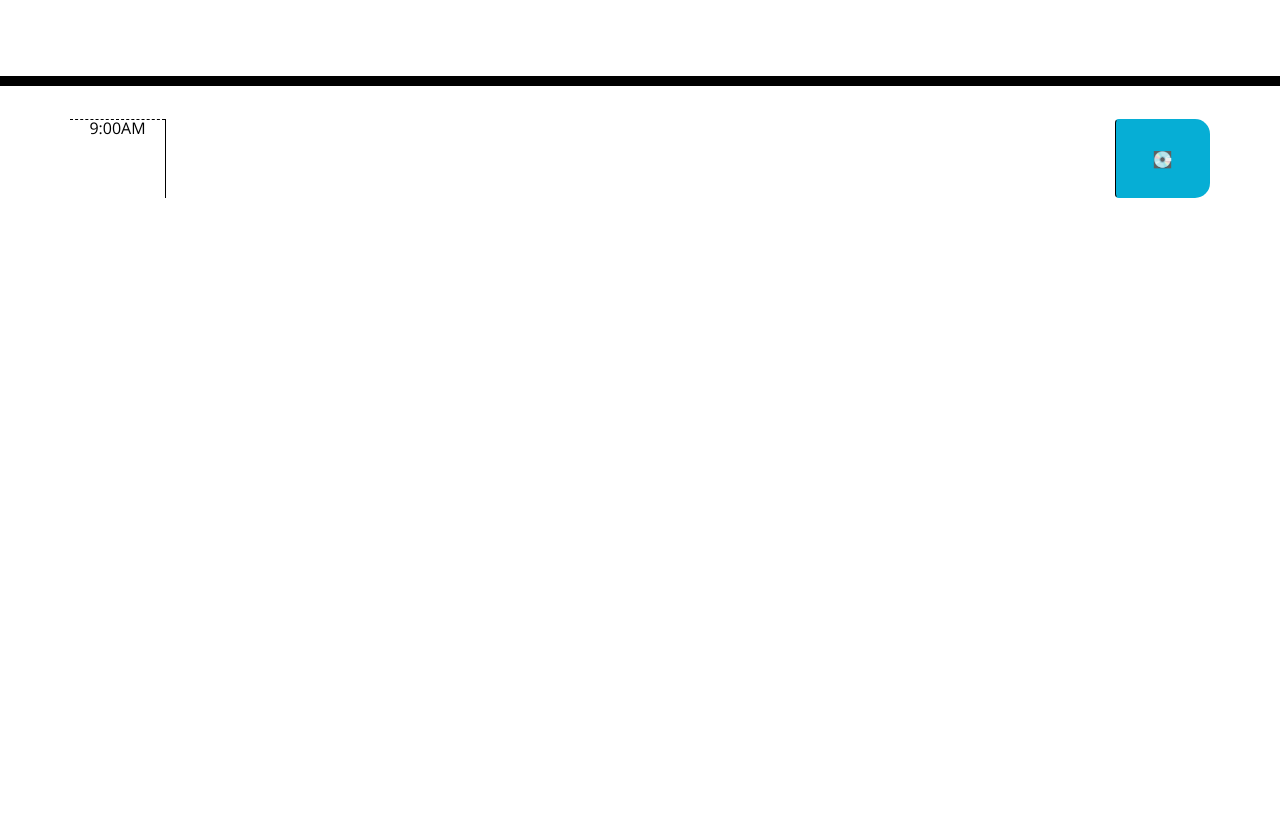
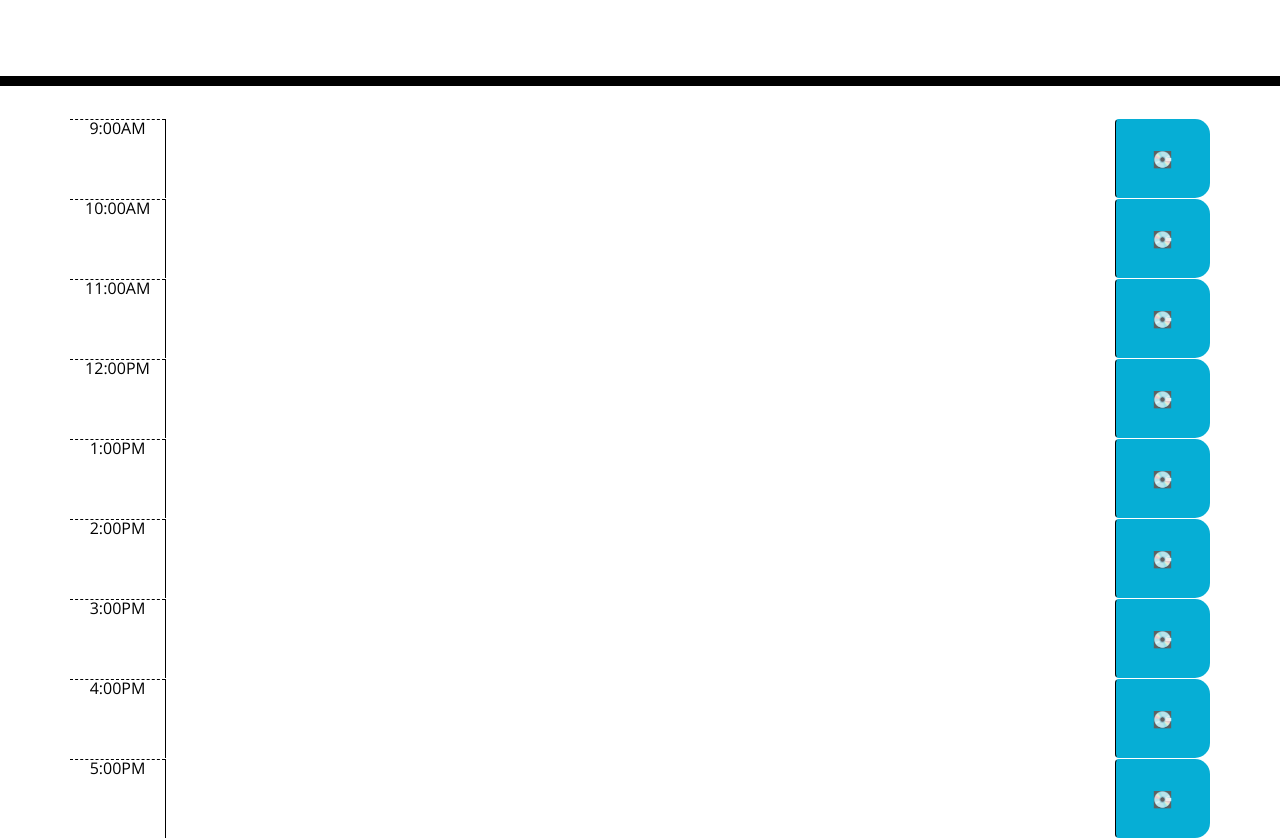
Before and after one commit to jdwerz83/work-scheduler, a plain HTML site: page index.html in a window 1280 px wide. Shown: the part 182-1020 px from the top of the page. Before the commit the page ends 800 px from the top, so only its background shows below. Drawn offline with nearby package versions, Linux system fonts and the light colour scheme.

Commit message:
just repeated and swapped numbers

```diff
--- a/index.html
+++ b/index.html
@@ -35,6 +35,46 @@
         <textarea class="col-md-10 description"></textarea>
         <button class="btn saveBtn col-md-1">💽</button>
       </div>
+      <div id="10" class="row time-block">
+        <div class="col-md-1 hour">10:00AM</div>
+        <textarea class="col-md-10 description"></textarea>
+        <button class="btn saveBtn col-md-1">💽</button>
+      </div>
+      <div id="11" class="row time-block">
+        <div class="col-md-1 hour">11:00AM</div>
+        <textarea class="col-md-10 description"></textarea>
+        <button class="btn saveBtn col-md-1">💽</button>
+      </div>
+      <div id="12" class="row time-block">
+        <div class="col-md-1 hour">12:00PM</div>
+        <textarea class="col-md-10 description"></textarea>
+        <button class="btn saveBtn col-md-1">💽</button>
+      </div>
+      <div id="13" class="row time-block">
+        <div class="col-md-1 hour">1:00PM</div>
+        <textarea class="col-md-10 description"></textarea>
+        <button class="btn saveBtn col-md-1">💽</button>
+      </div>
+      <div id="14" class="row time-block">
+        <div class="col-md-1 hour">2:00PM</div>
+        <textarea class="col-md-10 description"></textarea>
+        <button class="btn saveBtn col-md-1">💽</button>
+      </div>
+      <div id="15" class="row time-block">
+        <div class="col-md-1 hour">3:00PM</div>
+        <textarea class="col-md-10 description"></textarea>
+        <button class="btn saveBtn col-md-1">💽</button>
+      </div>
+      <div id="16" class="row time-block">
+        <div class="col-md-1 hour">4:00PM</div>
+        <textarea class="col-md-10 description"></textarea>
+        <button class="btn saveBtn col-md-1">💽</button>
+      </div>
+      <div id="17" class="row time-block">
+        <div class="col-md-1 hour">5:00PM</div>
+        <textarea class="col-md-10 description"></textarea>
+        <button class="btn saveBtn col-md-1">💽</button>
+      </div>
     </div>
 
     <script src="https://code.jquery.com/jquery-3.4.1.min.js"></script>
```
Also changed, not shown: assets/css/style.css (line endings or trailing spaces).
